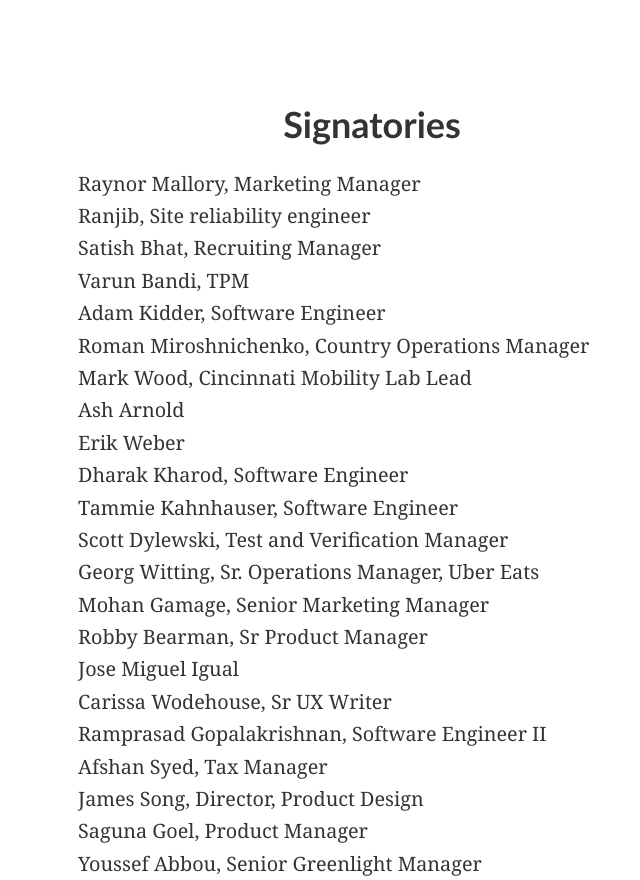
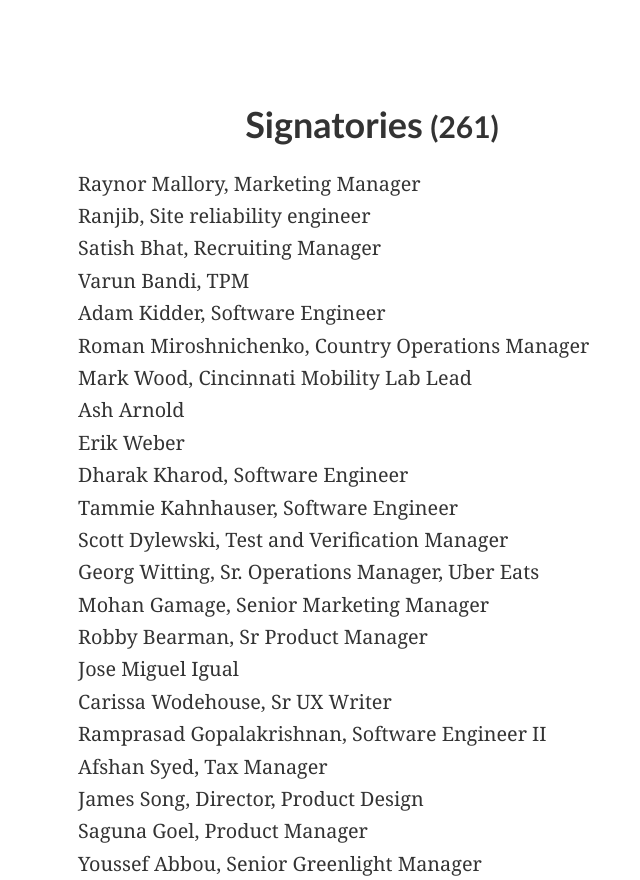
Before and after one commit to nrabinowitz/twopercentpledge, a Gatsby site: page / in a window 1280 px wide. Shown: the part 3359-4239 px from the top of the page, without its empty margins (268-908 px from the left). Built offline with nearby package versions, Linux system fonts and the light colour scheme; Gatsby itself is replaced by a stand-in of ours.

Commit message:
Add count to Signatories header

```diff
--- a/src/components/signatories.js
+++ b/src/components/signatories.js
@@ -8,8 +8,13 @@
   margin-bottom: 0.35rem;
 `;
 
-export default function Signatories() {
+export default function Signatories({Header}) {
+  const lengthAnnotation = signers.length
+    ? <span style={{fontSize: 'smaller'}}>{` (${signers.length})`}</span>
+    : null;
   return (
+    <React.Fragment>
+      <Header>{'Signatories'}{lengthAnnotation}</Header>
       <UL>
         {signers.map(({name, jobtitle}, index) => (
           <LI key={`${name}_${index}`}>
@@ -20,5 +25,6 @@
           </LI>
         ))}
       </UL>
+    </React.Fragment>
   );
 }
--- a/src/pages/index.js
+++ b/src/pages/index.js
@@ -139,8 +139,7 @@
       </Col>
 
       <Col>
-        <ColHeader>Signatories</ColHeader>
-        <Signatories />
+        <Signatories Header={ColHeader}/>
       </Col>
     </BodyContainer>
   </Layout>
```
Lines whose indentation alone changed are shown as unchanged.
